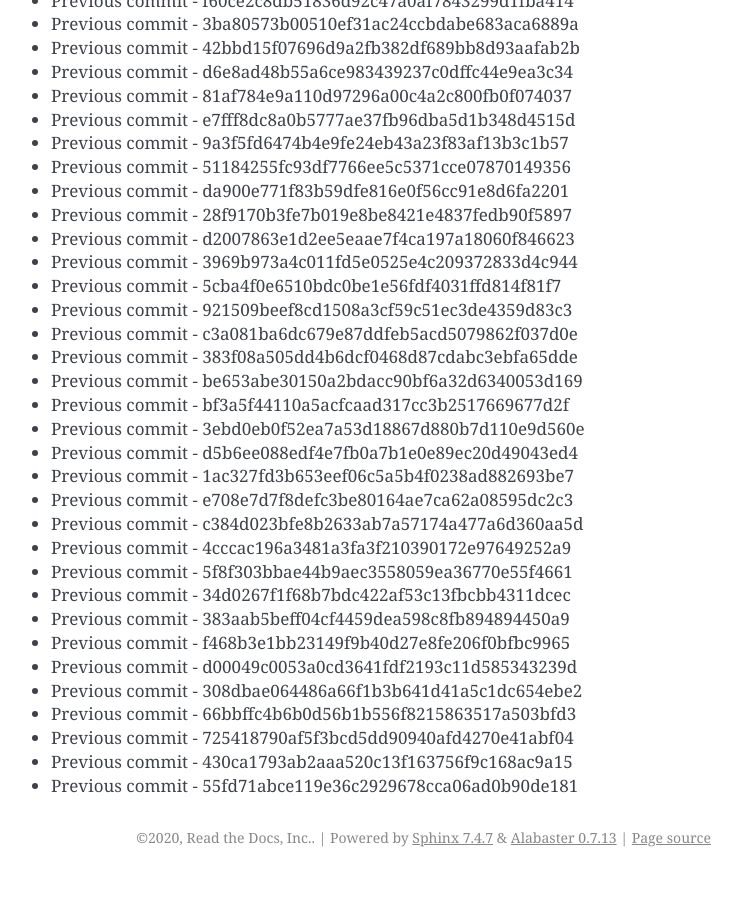
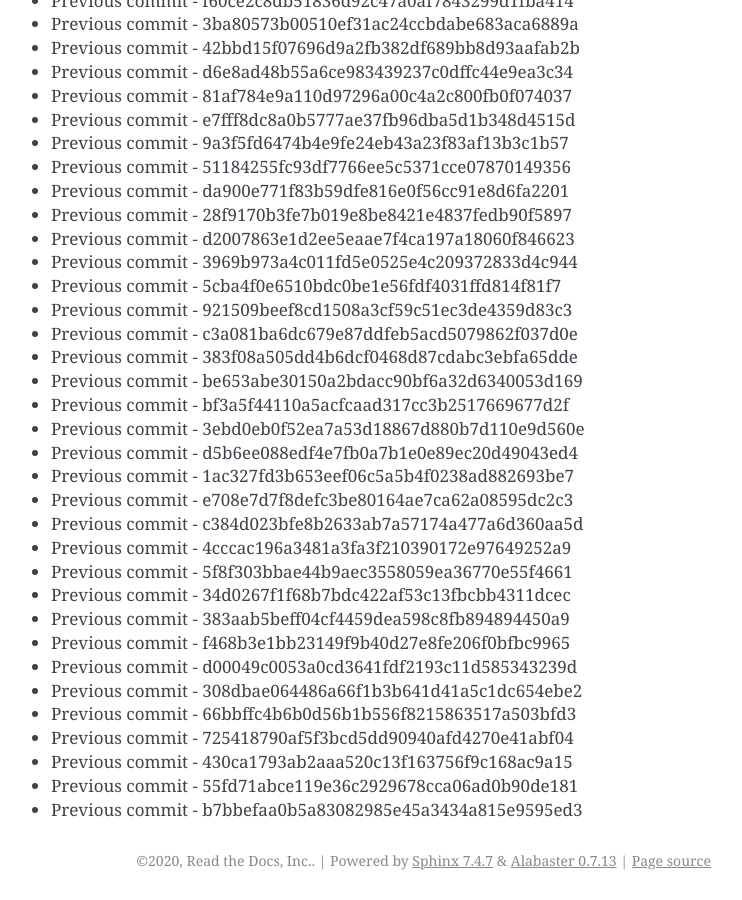
Before and after one commit to readthedocs/rtd-git-stresstest, a Sphinx documentation site: the page built from docs/updates.rst, in a window 1280 px wide and 900 px high, scrolled down 99650 px. Shown: the whole window, without its empty margins (399-1141 px from the left). Built offline with Sphinx 7.4.7, drawn with Linux system fonts in a browser that asks for light colours; before the commit the page ends 100527 px from its top, so only the background shows below that.

Commit message:
Generating commit from previous: b7bbefaa0b5a83082985e45a3434a815e9595ed3

```diff
--- a/docs/updates.rst
+++ b/docs/updates.rst
@@ -4219,3 +4219,4 @@ It can be tested for any performance characteristics.
 * Previous commit - 725418790af5f3bcd5dd90940afd4270e41abf04
 * Previous commit - 430ca1793ab2aaa520c13f163756f9c168ac9a15
 * Previous commit - 55fd71abce119e36c2929678cca06ad0b90de181
+* Previous commit - b7bbefaa0b5a83082985e45a3434a815e9595ed3
```
